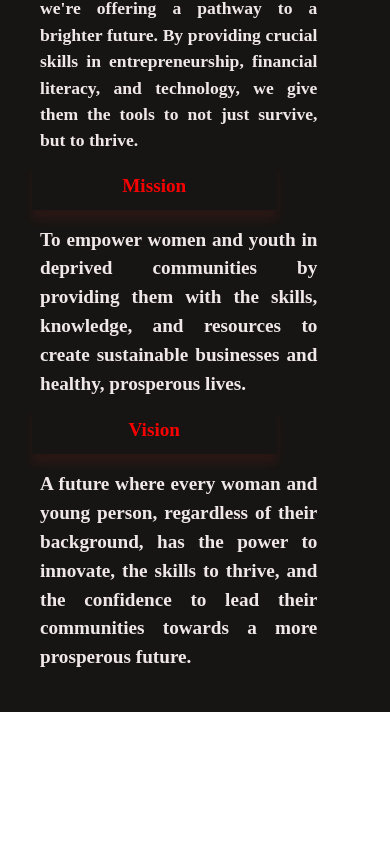
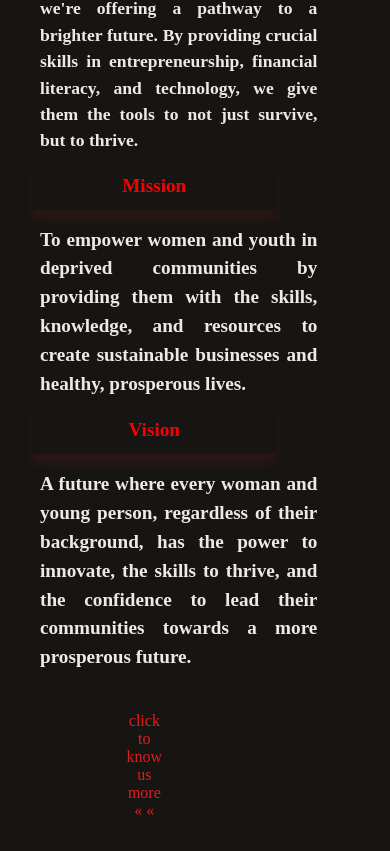
Before and after one commit to nsquansah/wsdh_webpage, a React (Create React App) app in the folder my-newapp/: page / in a window 390 px wide. Shown: the part 765-1616 px from the top of the page. Before the commit the page ends 1477 px from the top, so only its background shows below. Built offline with nearby package versions, Linux system fonts and the light colour scheme.

Commit message:
about page is responsive

```diff
--- a/my-newapp/src/components/AboutSection.js
+++ b/my-newapp/src/components/AboutSection.js
@@ -38,6 +38,7 @@ function AboutPage() {
 
                     <div className="vision">Vision</div>
                       <p className="vision-text">A future where every woman and young person, regardless of their background, has the power to innovate, the skills to thrive, and the confidence to lead their communities towards a more prosperous future.</p>
+                      <p className="knowus"> click to know us more  « «</p>
           </div>
 
 
--- a/my-newapp/src/styles/AboutPage.css
+++ b/my-newapp/src/styles/AboutPage.css
@@ -79,6 +79,7 @@
     object-fit: cover;
     border-radius: 10px;
     transition: all 1s ease-in-out;
+    margin-bottom: 5rem;
   }
 
   .arrow {
@@ -102,7 +103,18 @@
   .right-arrow {
     right: 20px;
   }
+  .knowus{
+    color: rgb(222, 30, 30);
+    cursor: pointer;
+    padding: 2rem;
+    margin-right: 10rem;
+  }
 
+  .knowus:hover{
+    color: whitesmoke;
+    font-size: large;
+
+  }
 
   @media only screen and (max-width: 1024px){
 
@@ -121,4 +133,8 @@
 
     .carousel{display:none}
 
+    .knowus{
+      margin-left: 18%;
+    }
+
   }
```
Also changed, not shown: my-newapp/src/components/ProjectSession.js (added).
